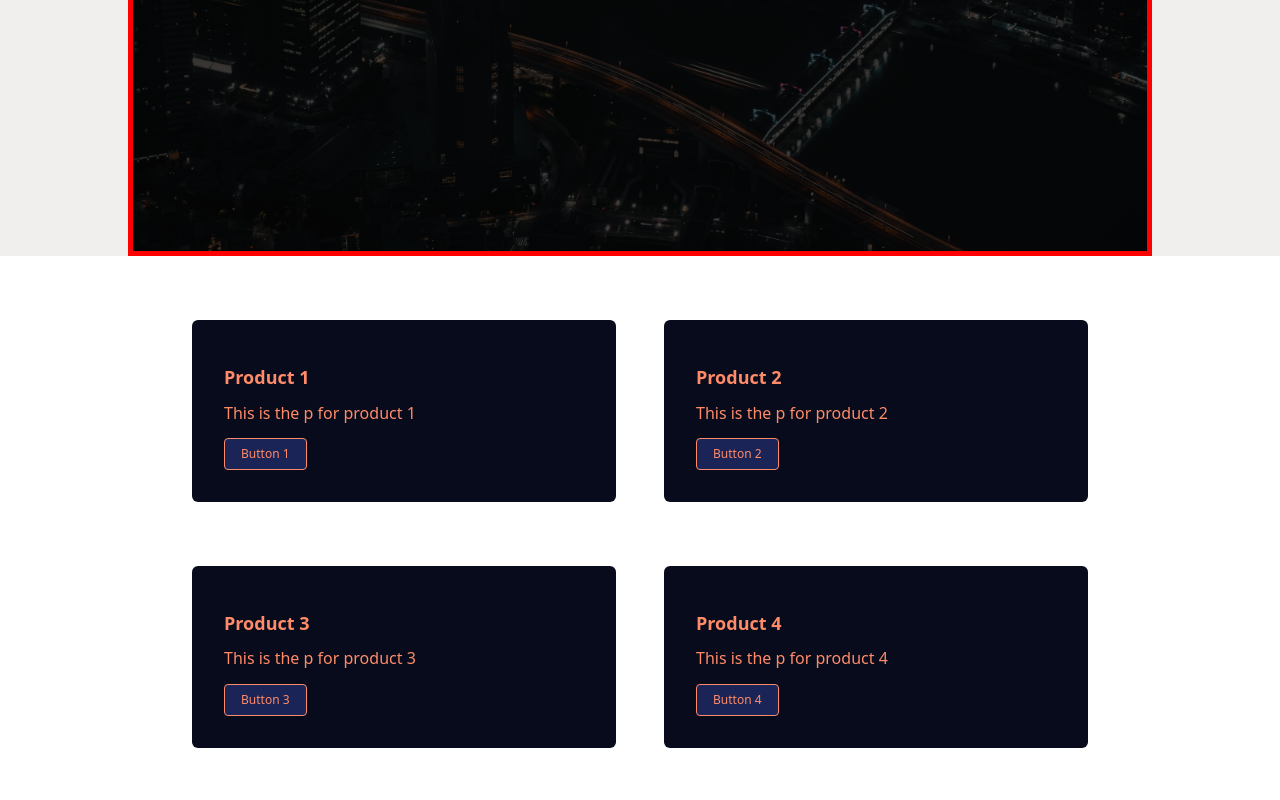
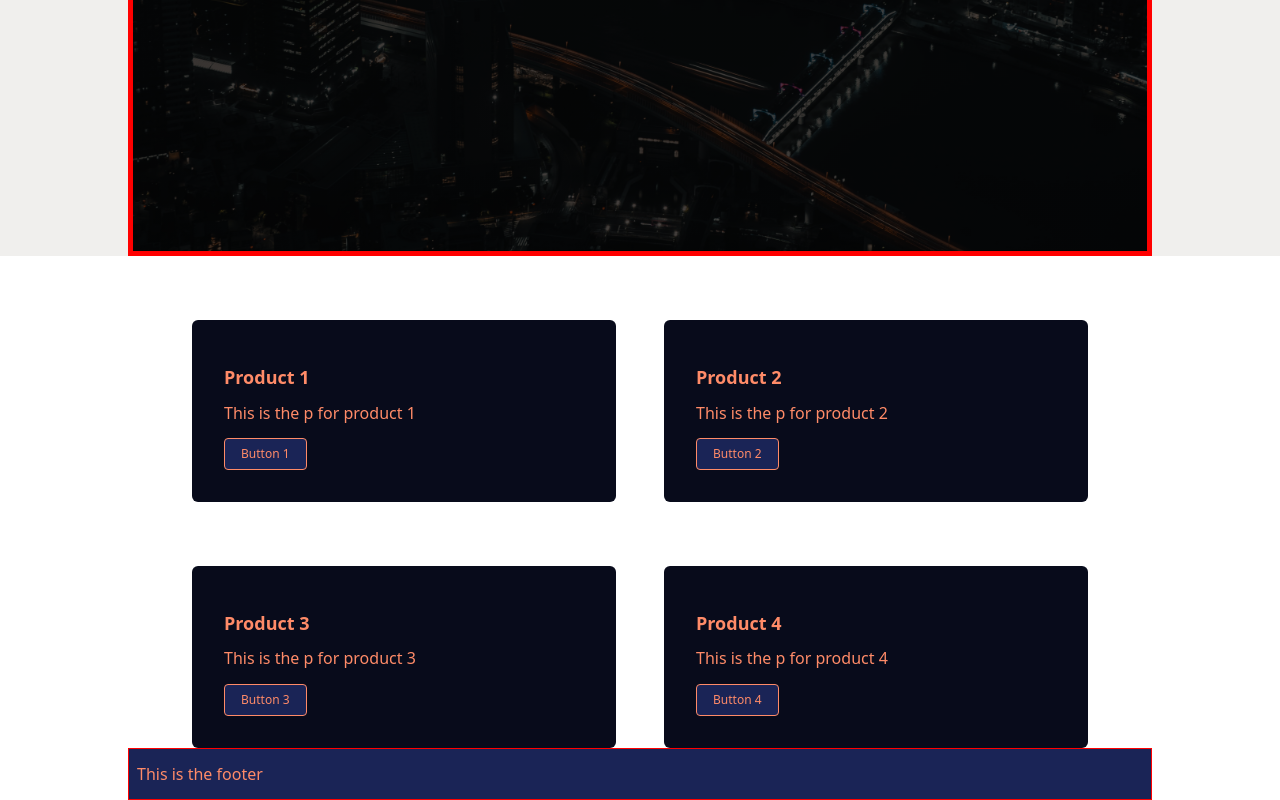
Before and after one commit to gregmjsco/odin-react-shopping, a React (Vite) app in the folder react-shopping-cart/: page / in a window 1280 px wide. Shown: the part 544-1344 px from the top of the page. Before the commit the page ends 1292 px from the top, so only its background shows below. Built offline with nearby package versions, Linux system fonts and the light colour scheme.

Commit message:
Add footer component with placeholder text

```diff
--- a/react-shopping-cart/src/App.jsx
+++ b/react-shopping-cart/src/App.jsx
@@ -1,6 +1,7 @@
 import Header from "./components/Header/Header";
 import Hero from "./components/Hero/Hero";
 import Shop from "./components/Shop/Shop";
+import Footer from "./components/Footer/Footer";
 
 const App = () => {
 
@@ -9,6 +10,7 @@ const App = () => {
       <Header />
       <Hero />
       <Shop />
+      <Footer />
     </>
   );
 };
--- /dev/null
+++ b/react-shopping-cart/src/components/Footer/Footer.css
@@ -0,0 +1,24 @@
+@import url('../../../src/styles/variables.css');
+
+.footer {
+    background-color: var(--purple);
+    color: var(--orange);
+}
+
+/* 2xl */
+/* @media (max-width: 1536px){} */
+
+/* xl */
+/* @media (max-width: 1280px){} */
+
+/* lg */
+/* @media (max-width: 1024px){} */
+
+/* md */
+/* @media (max-width: 768px){} */
+
+/* sm */
+/* @media (max-width: 648px){} */
+
+/* sm */
+/* @media (max-width: 475px){} */
--- /dev/null
+++ b/react-shopping-cart/src/components/Footer/Footer.jsx
@@ -0,0 +1,12 @@
+import './Footer.css';
+
+function Footer(){
+    return (
+        <footer className='footer container'>
+            <p>This is the footer</p>
+
+        </footer>
+    )
+}
+
+export default Footer;
--- a/react-shopping-cart/src/components/Hero/Hero.css
+++ b/react-shopping-cart/src/components/Hero/Hero.css
@@ -8,7 +8,6 @@
     background-size: cover;
     background-position: center center;
     background-repeat: no-repeat;
-
     display: flex;
     flex-direction: column;
     justify-content: center;
```
Also changed, not shown: 1 other file (tests, documents, lock files or other folders).
